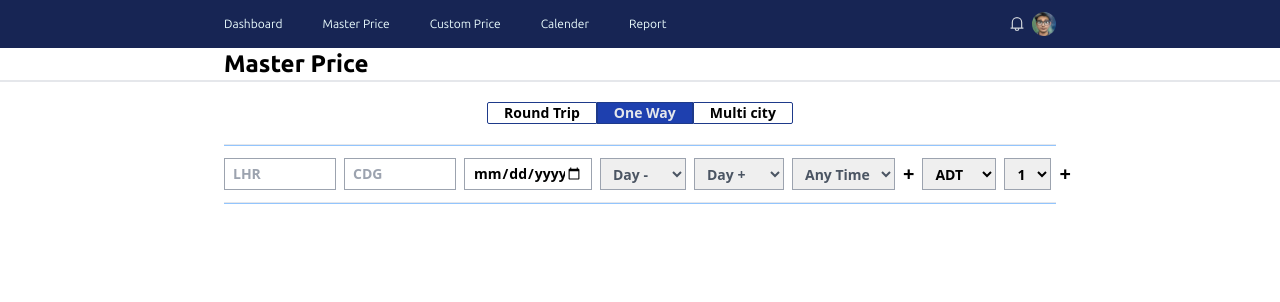
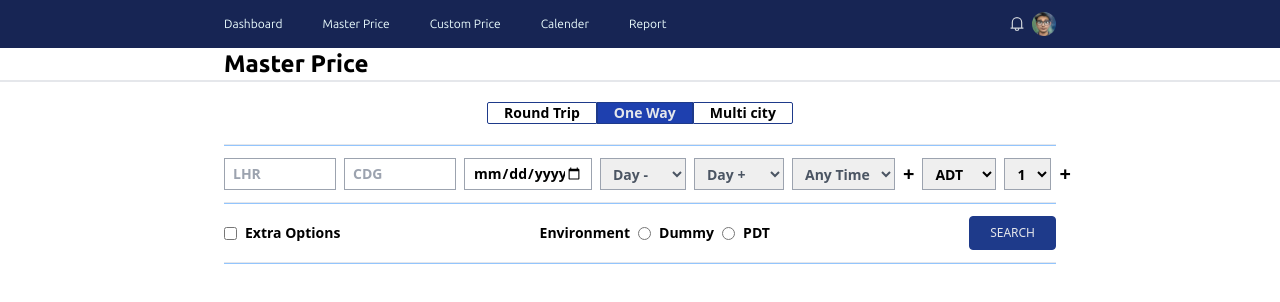
Before and after one commit to Shubrotto/dpt-circular3-frontend-developer-flight, a React (Vite) app: page / in a window 1280 px wide. Shown: the top 302 px of the page. Built offline with nearby package versions, Linux system fonts and the light colour scheme.

Commit message:
serachcontainer component add

```diff
--- a/src/App.jsx
+++ b/src/App.jsx
@@ -1,6 +1,7 @@
 import "./App.css";
 import AllButton from "./Components/AllButton";
 import Form from "./Components/Form";
+import SearchContainer from "./Components/SearchContainer";
 import Header from "./Layout/Header";
 
 function App() {
@@ -13,6 +14,10 @@ function App() {
       <hr className="border-b  border-b-gray-200" />
       <AllButton />
       <Form />
+      <SearchContainer />
+      <div className="px-56">
+        <hr className=" border-b  border-b-blue-300" />
+      </div>
     </div>
   );
 }
--- /dev/null
+++ b/src/Components/SearchContainer.jsx
@@ -0,0 +1,30 @@
+const SearchContainer = () => {
+  return (
+    <>
+      <div className="px-56 my-3 font-bold text-sm flex justify-between items-center">
+        <div className="flex items-center">
+          <input className="mr-2" type="checkbox" name="" id="" />
+          <span>Extra Options</span>
+        </div>
+        <form className="flex items-center gap-2">
+          <p>Environment</p>
+          <input
+            type="radio"
+            name="environment"
+            id="dummy"
+            value="dummy"
+            className="bg-blue-600"
+          />
+          <label htmlFor="dummy">Dummy</label>
+          <input type="radio" name="environment" id="pdt" value="pdt" />
+          <label htmlFor="pdt">PDT</label>
+        </form>
+        <button className="border border-blue-900 px-5 py-2 bg-blue-900 rounded-s rounded-e text-xs font-medium text-gray-200">
+          SEARCH
+        </button>
+      </div>
+    </>
+  );
+};
+
+export default SearchContainer;
```
